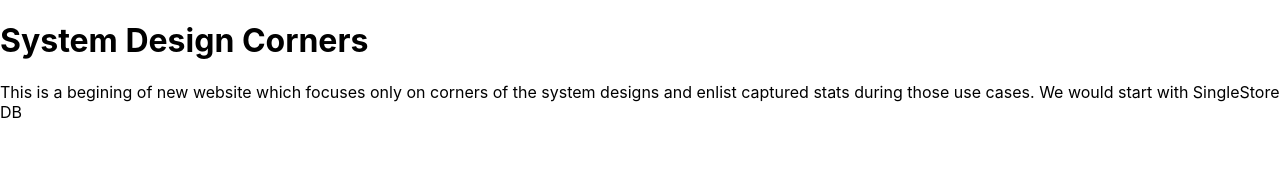
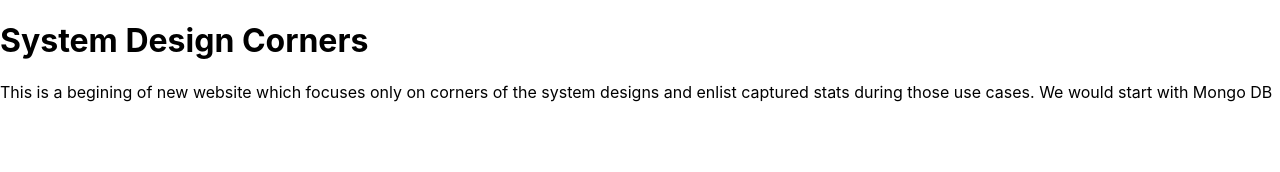
Before and after one commit to teampt/systemdesigncorners, a React (Create React App) app: page / in a window 1280 px wide. Shown: the top 172 px of the page. Built offline with nearby package versions, Linux system fonts and the light colour scheme.

Commit message:
Edit details of the first page

```diff
--- a/src/App.js
+++ b/src/App.js
@@ -7,7 +7,7 @@ function App() {
     <div>
       <Header></Header>
       <div>
-        <p>This is a begining of new website which focuses only on corners of the system designs and enlist captured stats during those use cases. We would start with SingleStore DB</p>
+        <p>This is a begining of new website which focuses only on corners of the system designs and enlist captured stats during those use cases. We would start with Mongo DB</p>
       </div>
     </div>
 
```
